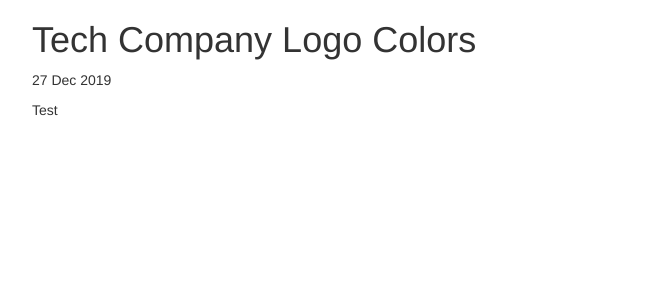
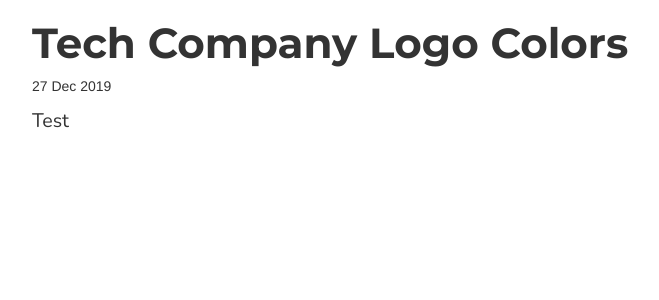
Before and after one commit to 16chuang/personal-portfolio, a Jekyll site: the page built from _posts/2019-12-27-logo-colors.md, in a window 1280 px wide. Shown: the top 300 px of the page, without its empty margins (38-697 px from the left). Built offline with Jekyll 4.4.1, drawn with Linux system fonts in a browser that asks for light colours.

Commit message:
Fix path again

```diff
--- a/_layouts/viz_default.html
+++ b/_layouts/viz_default.html
@@ -13,7 +13,7 @@
     <link rel="stylesheet" href="https://maxcdn.bootstrapcdn.com/bootstrap/3.3.7/css/bootstrap.min.css" integrity="sha384-BVYiiSIFeK1dGmJRAkycuHAHRg32OmUcww7on3RYdg4Va+PmSTsz/K68vbdEjh4u" crossorigin="anonymous">
 
     <!-- STYLING -->
-    <link rel="stylesheet" href="../scss/viz.css">
+    <link rel="stylesheet" href="../../../scss/viz.css">
 </head>
 
 <body>
```
